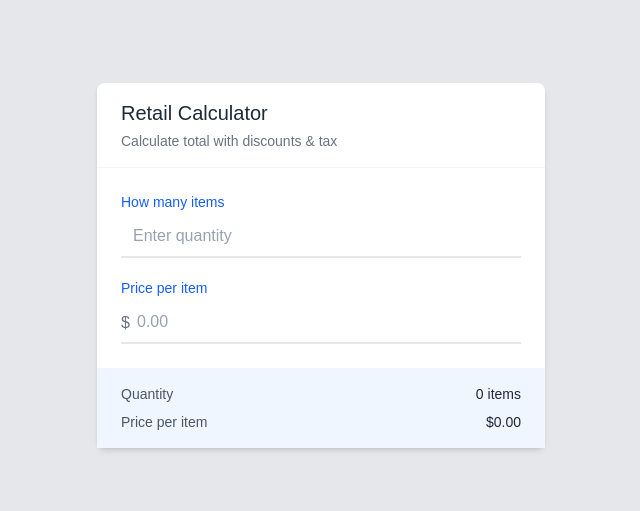
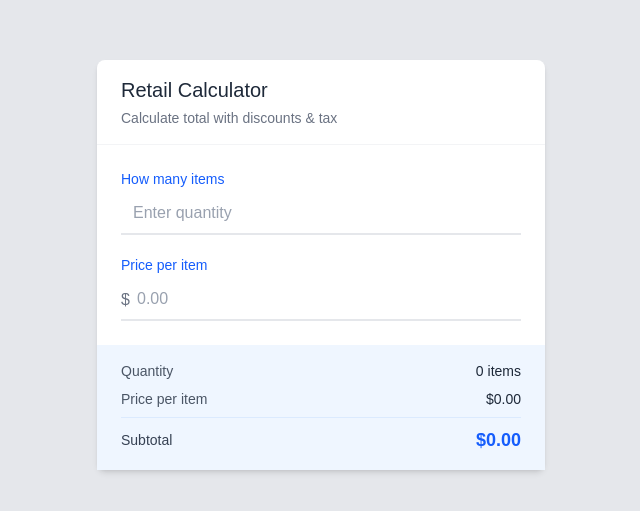
Before and after one commit to mukeshyadav-cdac/retail-calculator, a Next.js app: page / in a window 1280 px wide. Shown: the part 135-646 px from the top of the page, without its empty margins (319-959 px from the left). Built offline with nearby package versions, Linux system fonts and the light colour scheme.

Commit message:
implemented sub-total

```diff
--- a/app/components/RetailCalculator.tsx
+++ b/app/components/RetailCalculator.tsx
@@ -29,6 +29,8 @@ export default function RetailCalculator() {
       }
     }
   };
+
+  const subtotal = (quantity || 0) * (price || 0);
 
   return (
     <div className="w-full max-w-md mx-auto">
@@ -95,6 +97,12 @@ export default function RetailCalculator() {
               ${(price || 0).toFixed(2)}
             </span>
           </div>
+          <div className="flex justify-between items-center pt-2 border-t border-blue-100">
+            <span className="text-sm font-medium text-gray-700">Subtotal</span>
+            <span className="text-lg font-semibold text-blue-600">
+              ${subtotal.toFixed(2)}
+            </span>
+          </div>
         </div>
       </div>
     </div>
```
Also changed, not shown: 1 other file (tests, documents, lock files or other folders).
